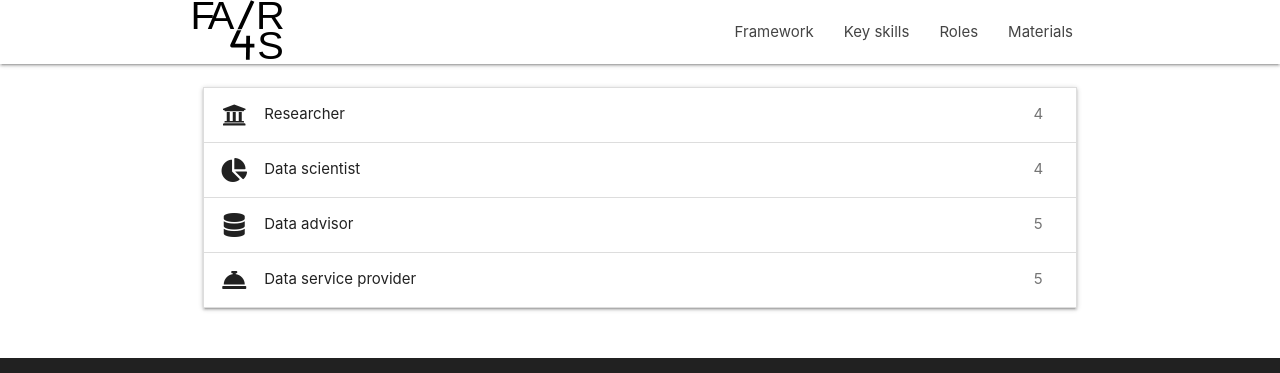
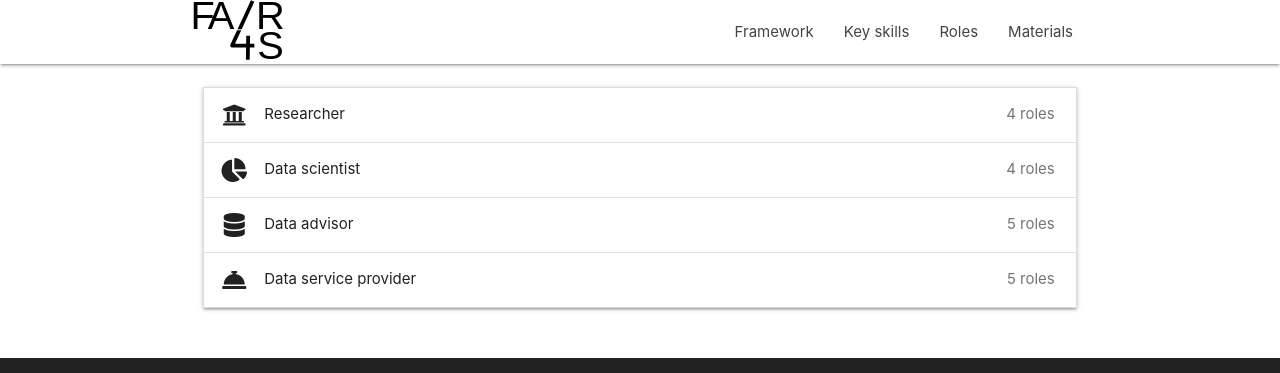
Before and after one commit to EOSC-FAIR4S/eosc-fair4s.github.io, a Jekyll site: the page built from roles.md, in a window 1280 px wide. Shown: the top 373 px of the page. Built offline with Jekyll 4.4.1, drawn with Linux system fonts in a browser that asks for light colours; nearby versions of some CDN libraries.

Commit message:
badge for role overview now also prepended by roles

```diff
--- a/_includes/role-overview.html
+++ b/_includes/role-overview.html
@@ -3,7 +3,7 @@
 	<div class="collapsible-header">
 		<i class="{{ site.data.roles[include.role-id].logo }}"></i>
 		{{ site.data.roles[include.role-id].title }}
-		<span class="badge">{{ roles | size }}</span>
+		<span class="badge" data-badge-caption="roles">{{ roles | size }}</span>
 	</div>
 	<div class="collapsible-body">
 		<p>{{ site.data.roles[include.role-id].also.description }}</p>
```
